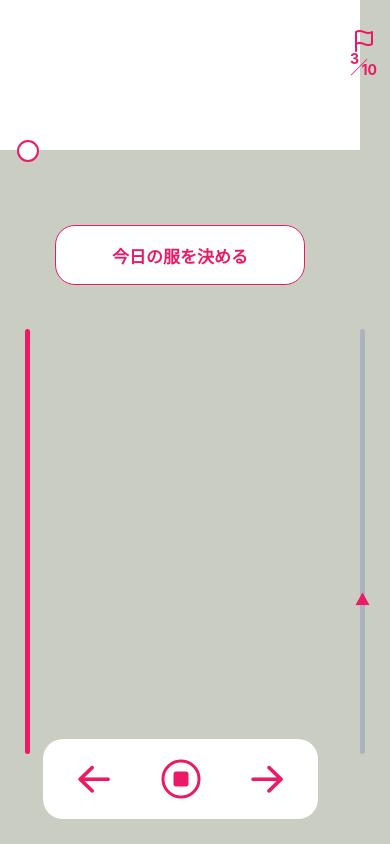
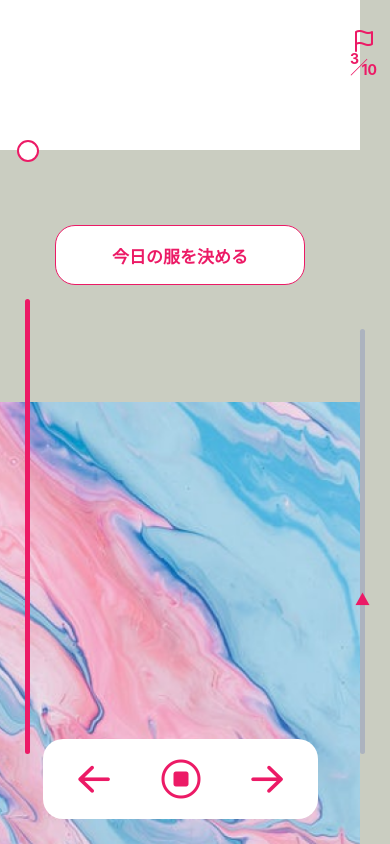
Before and after one commit to daikinetic/Mone, a React Native app: screen / in a window 390 px wide. Built offline with nearby package versions, Linux system fonts and the light colour scheme.

Commit message:
Upload Image to TaskMainScreen

```diff
--- a/src/screens/TaskMainScreen.jsx
+++ b/src/screens/TaskMainScreen.jsx
@@ -13,7 +13,7 @@ export default function TaskMainScreen () {
         <View style={styles.container}>
             <View style={styles.whiteMargin}>
             </View>
-            <Image style={styles.backgroundImage} />
+            <Image style={styles.backgroundImage} source={require("../static/Rectangle.png")} />
 
             <View style={styles.centerBox}>
                 <Text style={styles.taskText}>今日の服を決める</Text>
@@ -66,8 +66,8 @@ const styles = StyleSheet.create({
         left:0
     },
     backgroundImage: {
-        width:100,
-        height:100,
+        width:360,
+        height:442,
         position:"absolute",
         bottom:0,
         left:0,
@@ -115,7 +115,7 @@ const styles = StyleSheet.create({
     leftBar: {
         backgroundColor: "#EC1A66",
         width: 5,
-        height:425,
+        height:455,
         position: "absolute",
         left:25,
         bottom: 90,
```
Also changed, not shown: src/static/Rectangle.png (added), src/static/Rectangle.svg (added).
